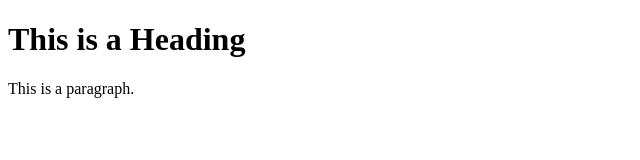
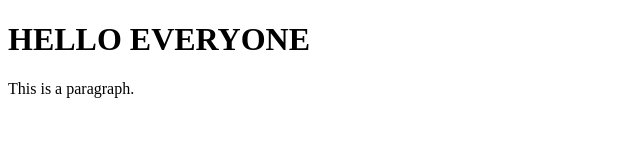
Before and after one commit to ajaayushdeku/webtech, a plain HTML site: page index.html in a window 1280 px wide. Shown: the whole page, without its empty margins (0-640 px from the left). Drawn offline with Linux system fonts and the light colour scheme.

Commit message:
updated index

```diff
--- a/index.html
+++ b/index.html
@@ -4,7 +4,7 @@
 <title>Page Title</title>
 </head>
 <body>
-<h1>This is a Heading</h1>
+<h1><th>HELLO EVERYONE</th></h1>
 <p>This is a paragraph.</p>
 </body>
 </html>
```
